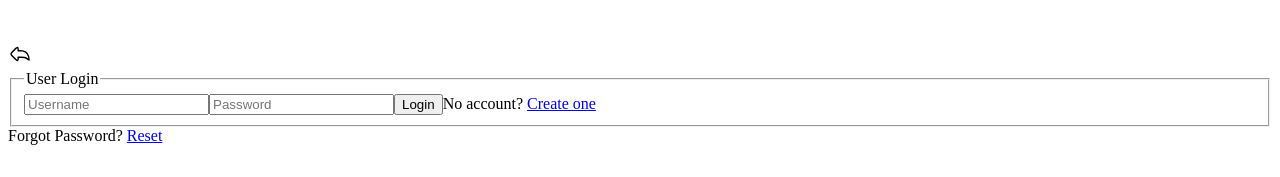
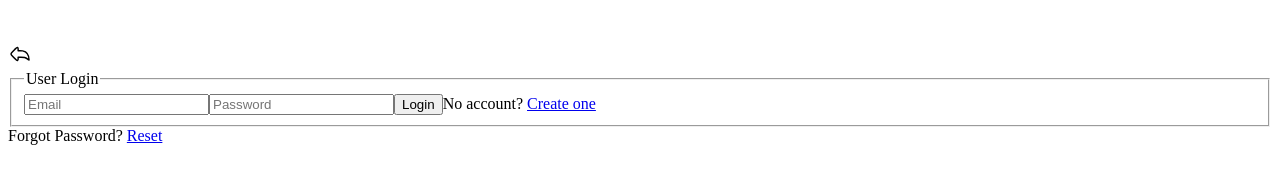
Before and after one commit to Matlhogonolo012/hotel-app, a React (Vite) app: page /user-login in a window 1280 px wide. Shown: the part 470-647 px from the top of the page. Built offline with nearby package versions, Linux system fonts and the light colour scheme.

Commit message:
login authentication

```diff
--- a/src/pages/login/user-login.jsx
+++ b/src/pages/login/user-login.jsx
@@ -1,15 +1,14 @@
-import { Link,useNavigate } from "react-router-dom";
+import { Link, useNavigate } from "react-router-dom";
 import Logo from "../../components/logo";
-import { auth } from "../../config/firebase";
 import { useDispatch } from "react-redux";
 import { setUserLogin } from "../../redux-state-management/features/authentication-reducer";
 import { useState } from "react";
 
-function UserLogin(){
+function UserLogin() {
     const [email, setEmail] = useState("");
     const [password, setPassword] = useState("");
-    const navigation = useNavigate();
-
+    const dispatch = useDispatch();
+    const navigate = useNavigate();
 
     const handleChange = (e) => {
         const { name, value } = e.target;
@@ -20,21 +19,26 @@ function UserLogin(){
         }
     };
 
-  const handleSubmit = (e) => {
+    const handleSubmit = async (e) => {
         e.preventDefault();
 
         if (!email || !password) {
             alert("Email and password are required!");
             return;
         }
-    dispatch(setUserLogin(email, password));
+
+        try {
+            await dispatch(setUserLogin(email, password));
+            navigate("/user-dashboard");
+        } catch (error) {
+            alert("Login failed! Please check your credentials.");
+        }
     };
-    return(
+
+    return (
         <div>
-
             <header>
                 <Logo />
-
             </header>
 
             <div>
@@ -42,27 +46,36 @@ function UserLogin(){
                     <img src="/src/assets/icons/link-backward-stroke-rounded.svg" alt="Back" />
                 </Link>
             </div>
+
             <div>
-
-              <form className="user-login-form"  onSubmit={handleSubmit}>
+                <form className="user-login-form" onSubmit={handleSubmit}>
                     <fieldset>
-                <legend>
-                    User Login
-                </legend>
-                <input className="username" type="text" placeholder="Username" name="username" autoComplete="off"  onChange={handleChange} />
-    <input className="password" type="password" placeholder="Password" name="password" autoComplete="no"  onChange={handleChange}/>
-
-                <button onSubmit={handleSubmit}>
-            Login
-            </button>
-                No account?  <Link to="/user-registration"> Create one </Link>
+                        <legend>User Login</legend>
+                        <input
+                            className="email"
+                            type="email"
+                            placeholder="Email"
+                            name="email"
+                            autoComplete="off"
+                            onChange={handleChange}
+                        />
+                        <input
+                            className="password"
+                            type="password"
+                            placeholder="Password"
+                            name="password"
+                            autoComplete="off"
+                            onChange={handleChange}
+                        />
+                        <button type="submit">Login</button>
+                        No account? <Link to="/user-registration">Create one</Link>
                     </fieldset>
                 </form>
 
-        Forgot Password? <Link> Reset </Link>
+                Forgot Password? <Link to="/reset-password">Reset</Link>
             </div>
+        </div>
+    );
+}
 
-                </div>
-    )
-}
-export default UserLogin
+export default UserLogin;
```
Lines whose indentation alone changed are shown as unchanged.
